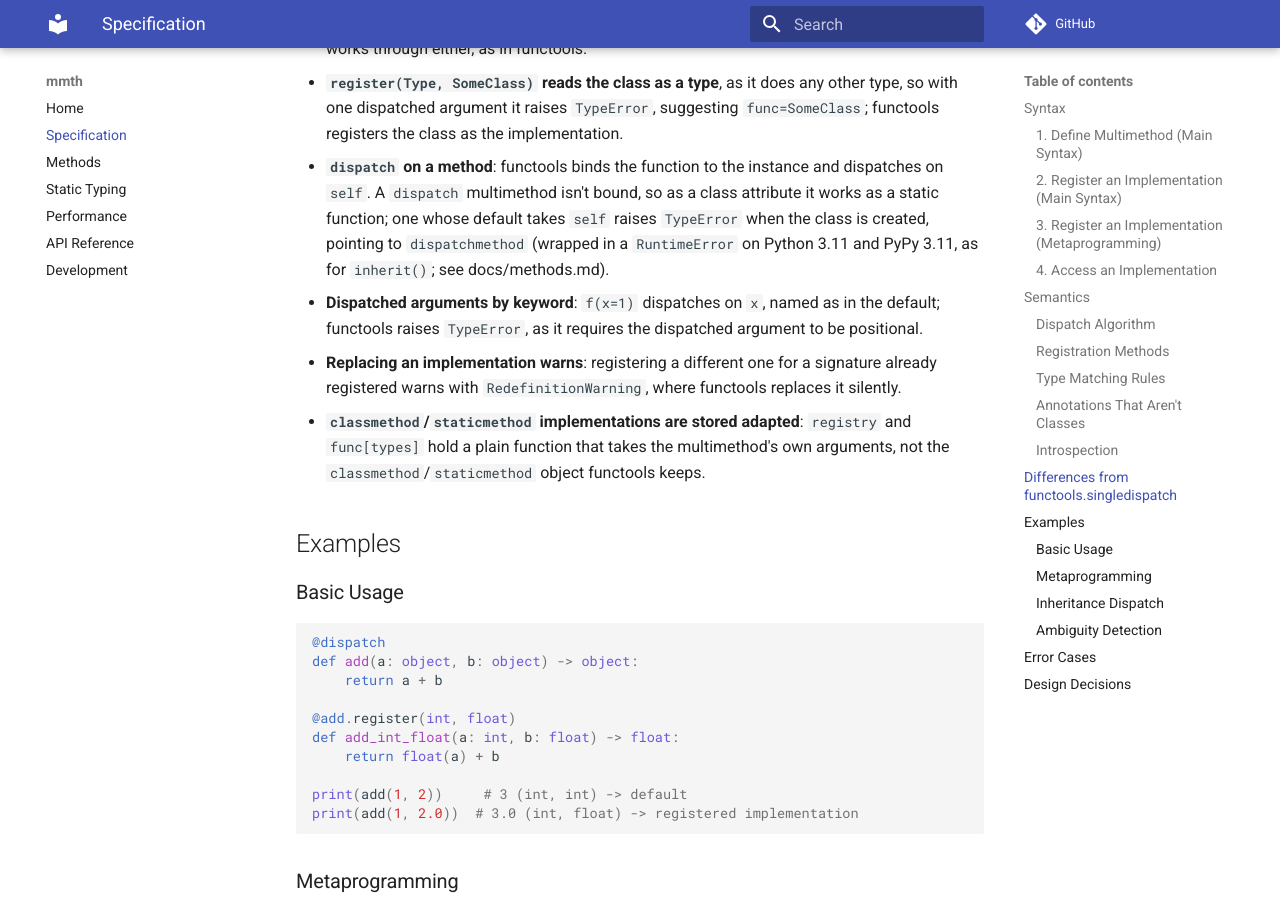
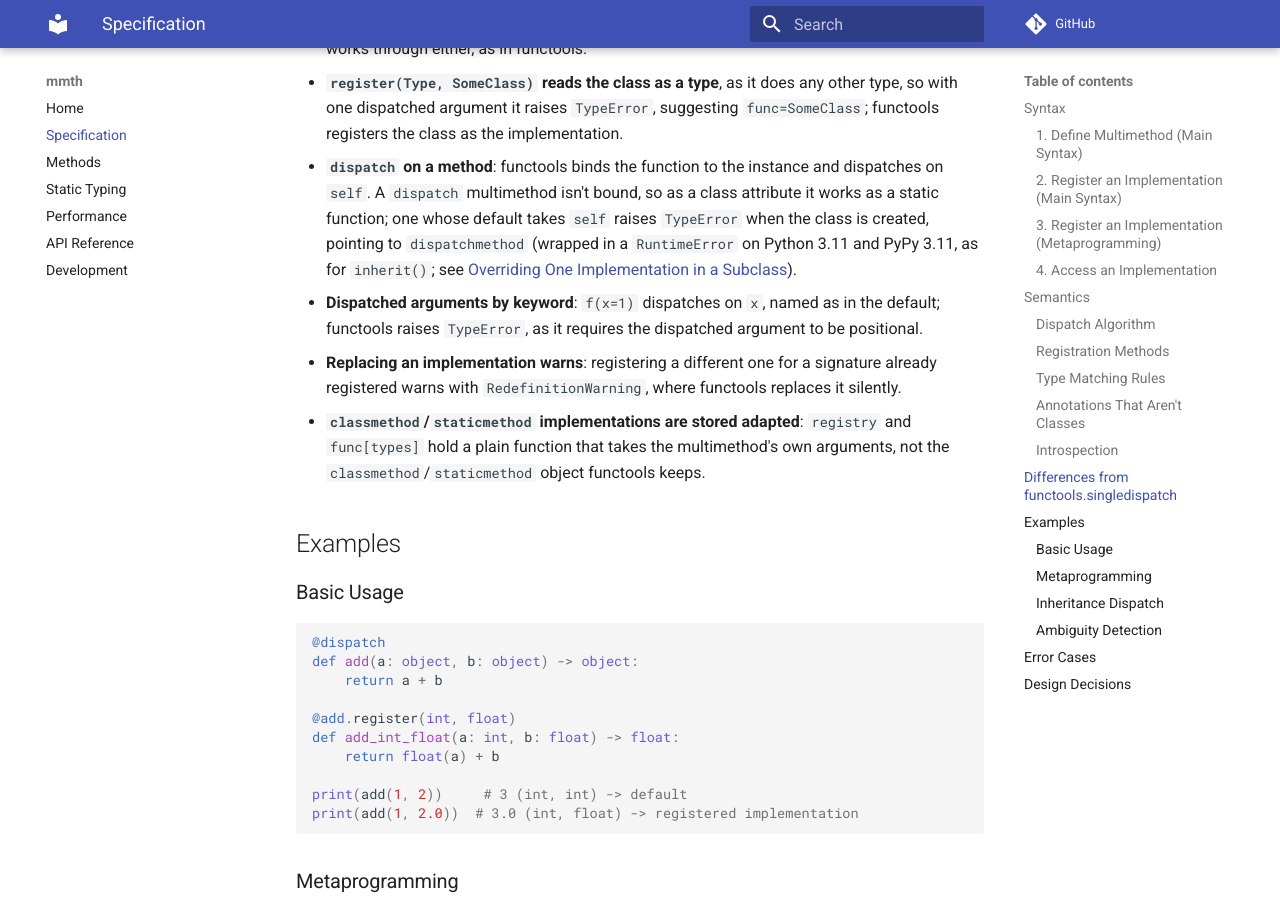
Before and after one commit to rlamy/mmth, an MkDocs documentation site: the page built from docs/specification.md, in a window 1280 px wide and 900 px high, scrolled down 4913 px. Built offline with MkDocs 1.6.1 and Material for MkDocs 9.7.7, drawn with Linux system fonts in a browser that asks for light colours; comment, search, counter and statistics services are not loaded.

Commit message:
Link the specification's last reference to the methods docs

```diff
--- a/docs/specification.md
+++ b/docs/specification.md
@@ -216,7 +216,8 @@ like `functools.singledispatch` and `functools.singledispatchmethod`, except:
   class attribute it works as a static function; one whose default takes
   `self` raises `TypeError` when the class is created, pointing to
   `dispatchmethod` (wrapped in a `RuntimeError` on Python 3.11 and PyPy
-  3.11, as for `inherit()`; see docs/methods.md).
+  3.11, as for `inherit()`; see
+  [Overriding One Implementation in a Subclass](methods.md#overriding-one-implementation-in-a-subclass)).
 - **Dispatched arguments by keyword**: `f(x=1)` dispatches on `x`, named
   as in the default; functools raises `TypeError`, as it requires the
   dispatched argument to be positional.
```
